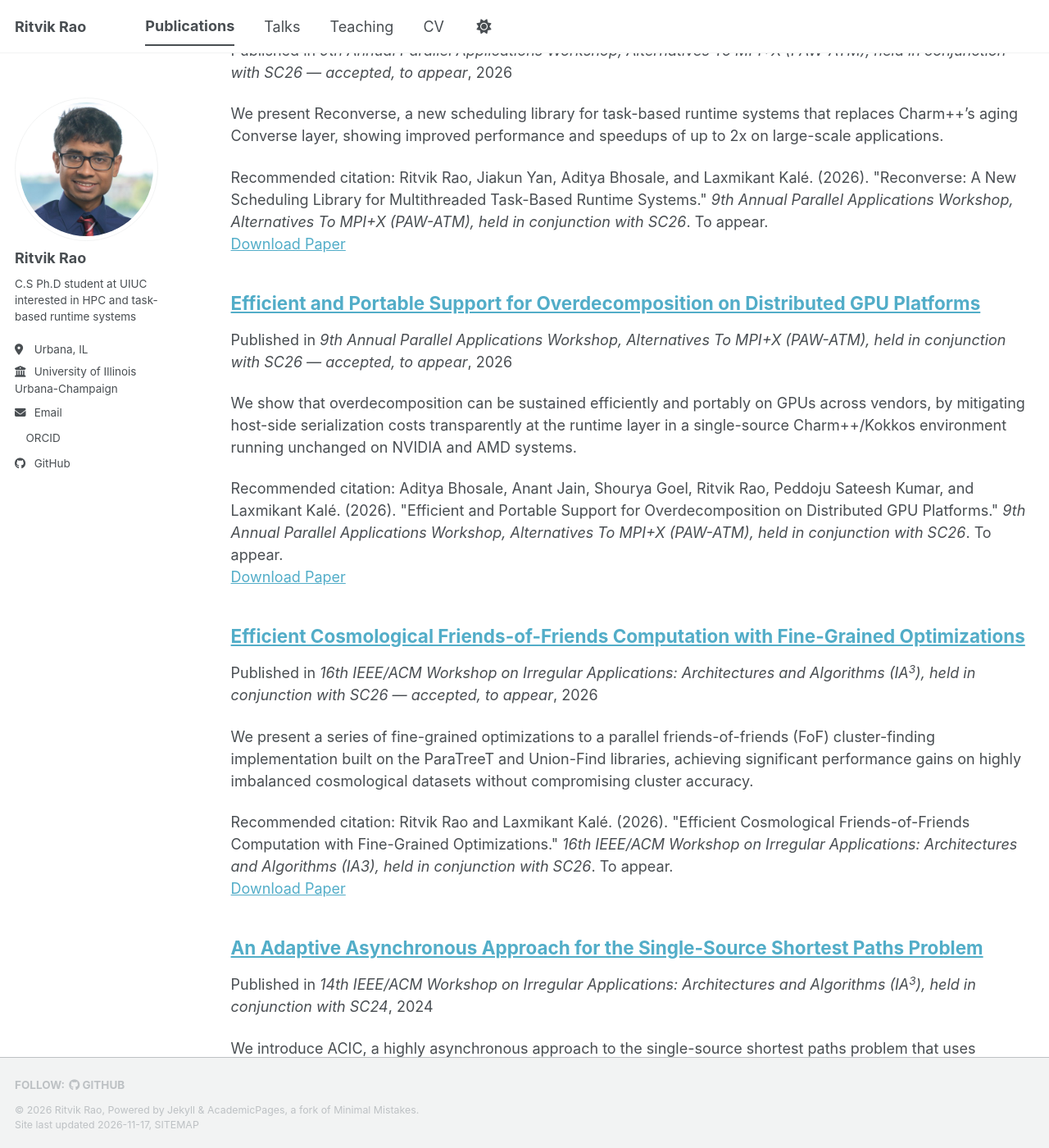
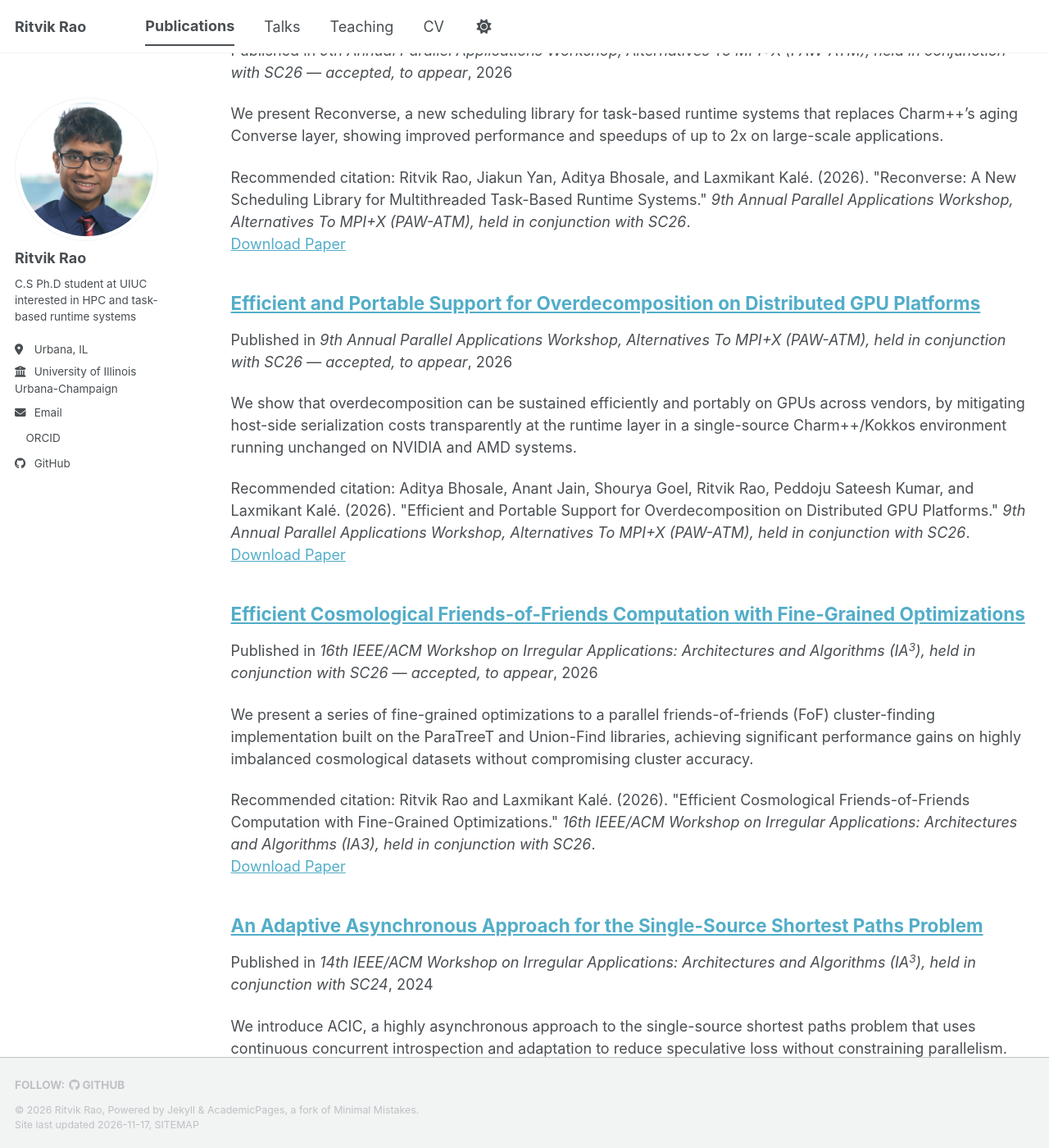
Before and after one commit to ritvikrao/ritvikrao.github.io, a Jekyll site: the page built from _pages/publications.html, in a window 1280 px wide and 1400 px high, scrolled down 760 px. Shown: the whole window at 82% size. Built offline with Jekyll 4.4.1, drawn with Linux system fonts in a browser that asks for light colours; a style sheet for code colours, icons or effects is not loaded.

Commit message:
remove to appear

```diff
--- a/_publications/2026-11-15-cosmological-fof.md
+++ b/_publications/2026-11-15-cosmological-fof.md
@@ -7,7 +7,7 @@ excerpt: 'We present a series of fine-grained optimizations to a parallel friend
 date: 2026-11-15
 venue: '16th IEEE/ACM Workshop on Irregular Applications: Architectures and Algorithms (IA<sup>3</sup>), held in conjunction with SC26 — accepted, to appear'
 paperurl: '/files/cosmological-fof.pdf'
-citation: 'Ritvik Rao and Laxmikant Kalé. (2026). &quot;Efficient Cosmological Friends-of-Friends Computation with Fine-Grained Optimizations.&quot; <i>16th IEEE/ACM Workshop on Irregular Applications: Architectures and Algorithms (IA3), held in conjunction with SC26</i>. To appear.'
+citation: 'Ritvik Rao and Laxmikant Kalé. (2026). &quot;Efficient Cosmological Friends-of-Friends Computation with Fine-Grained Optimizations.&quot; <i>16th IEEE/ACM Workshop on Irregular Applications: Architectures and Algorithms (IA3), held in conjunction with SC26</i>.'
 bibtex: |
   @inproceedings{rao2026fof,
     title={Efficient Cosmological Friends-of-Friends Computation with Fine-Grained Optimizations},
--- a/_publications/2026-11-15-overdecomposition-portable-gpus.md
+++ b/_publications/2026-11-15-overdecomposition-portable-gpus.md
@@ -7,7 +7,7 @@ excerpt: 'We show that overdecomposition can be sustained efficiently and portab
 date: 2026-11-15
 venue: '9th Annual Parallel Applications Workshop, Alternatives To MPI+X (PAW-ATM), held in conjunction with SC26 — accepted, to appear'
 paperurl: '/files/overdecomposition-portable-gpus.pdf'
-citation: 'Aditya Bhosale, Anant Jain, Shourya Goel, Ritvik Rao, Peddoju Sateesh Kumar, and Laxmikant Kalé. (2026). &quot;Efficient and Portable Support for Overdecomposition on Distributed GPU Platforms.&quot; <i>9th Annual Parallel Applications Workshop, Alternatives To MPI+X (PAW-ATM), held in conjunction with SC26</i>. To appear.'
+citation: 'Aditya Bhosale, Anant Jain, Shourya Goel, Ritvik Rao, Peddoju Sateesh Kumar, and Laxmikant Kalé. (2026). &quot;Efficient and Portable Support for Overdecomposition on Distributed GPU Platforms.&quot; <i>9th Annual Parallel Applications Workshop, Alternatives To MPI+X (PAW-ATM), held in conjunction with SC26</i>.'
 bibtex: |
   @inproceedings{bhosale2026overdecomposition,
     title={Efficient and Portable Support for Overdecomposition on Distributed GPU Platforms},
--- a/_publications/2026-11-15-reconverse-scheduling.md
+++ b/_publications/2026-11-15-reconverse-scheduling.md
@@ -7,7 +7,7 @@ excerpt: 'We present Reconverse, a new scheduling library for task-based runtime
 date: 2026-11-15
 venue: '9th Annual Parallel Applications Workshop, Alternatives To MPI+X (PAW-ATM), held in conjunction with SC26 — accepted, to appear'
 paperurl: '/files/reconverse-scheduling.pdf'
-citation: 'Ritvik Rao, Jiakun Yan, Aditya Bhosale, and Laxmikant Kalé. (2026). &quot;Reconverse: A New Scheduling Library for Multithreaded Task-Based Runtime Systems.&quot; <i>9th Annual Parallel Applications Workshop, Alternatives To MPI+X (PAW-ATM), held in conjunction with SC26</i>. To appear.'
+citation: 'Ritvik Rao, Jiakun Yan, Aditya Bhosale, and Laxmikant Kalé. (2026). &quot;Reconverse: A New Scheduling Library for Multithreaded Task-Based Runtime Systems.&quot; <i>9th Annual Parallel Applications Workshop, Alternatives To MPI+X (PAW-ATM), held in conjunction with SC26</i>.'
 bibtex: |
   @inproceedings{rao2026reconverse,
     title={Reconverse: A New Scheduling Library for Multithreaded Task-Based Runtime Systems},
```
